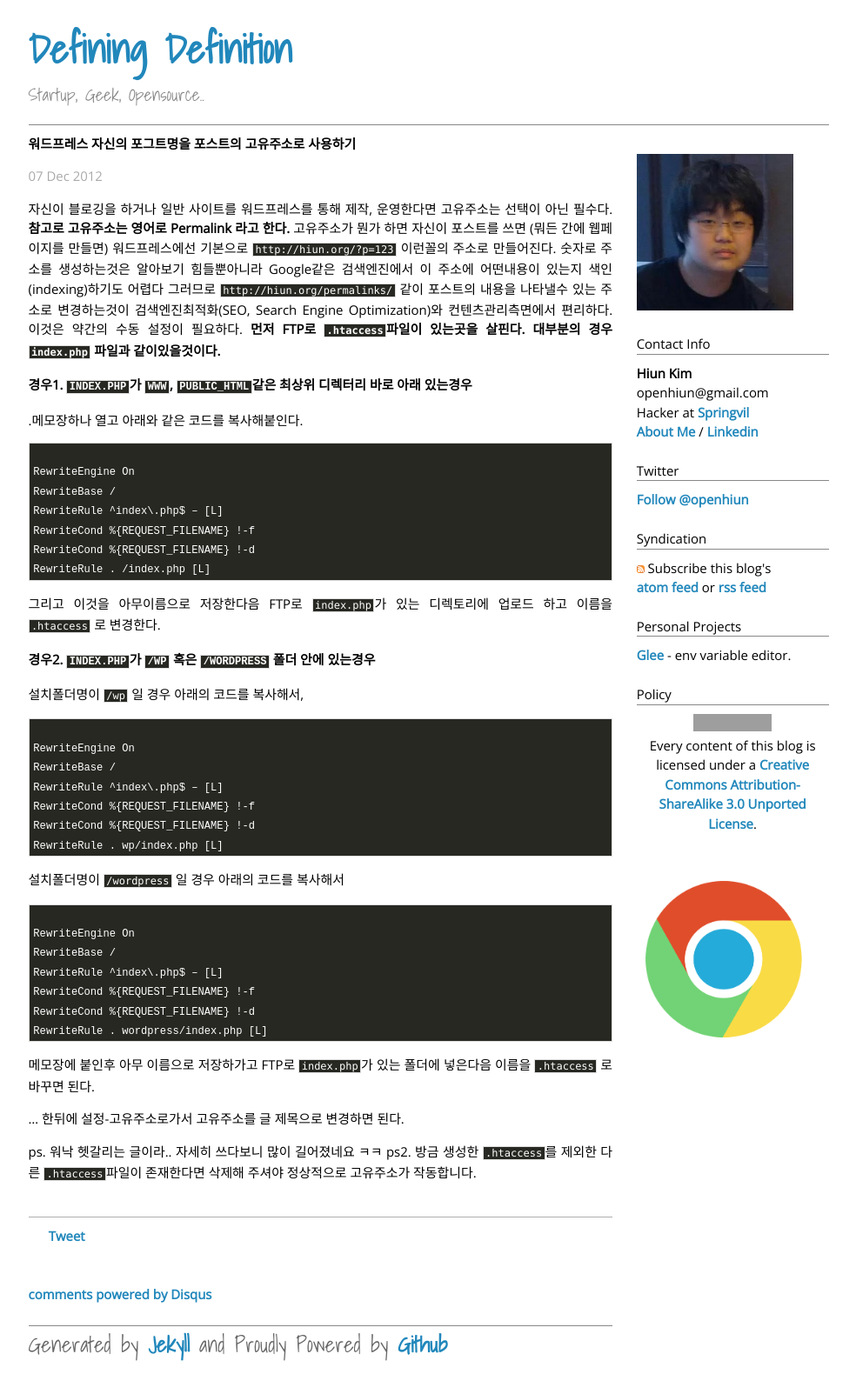
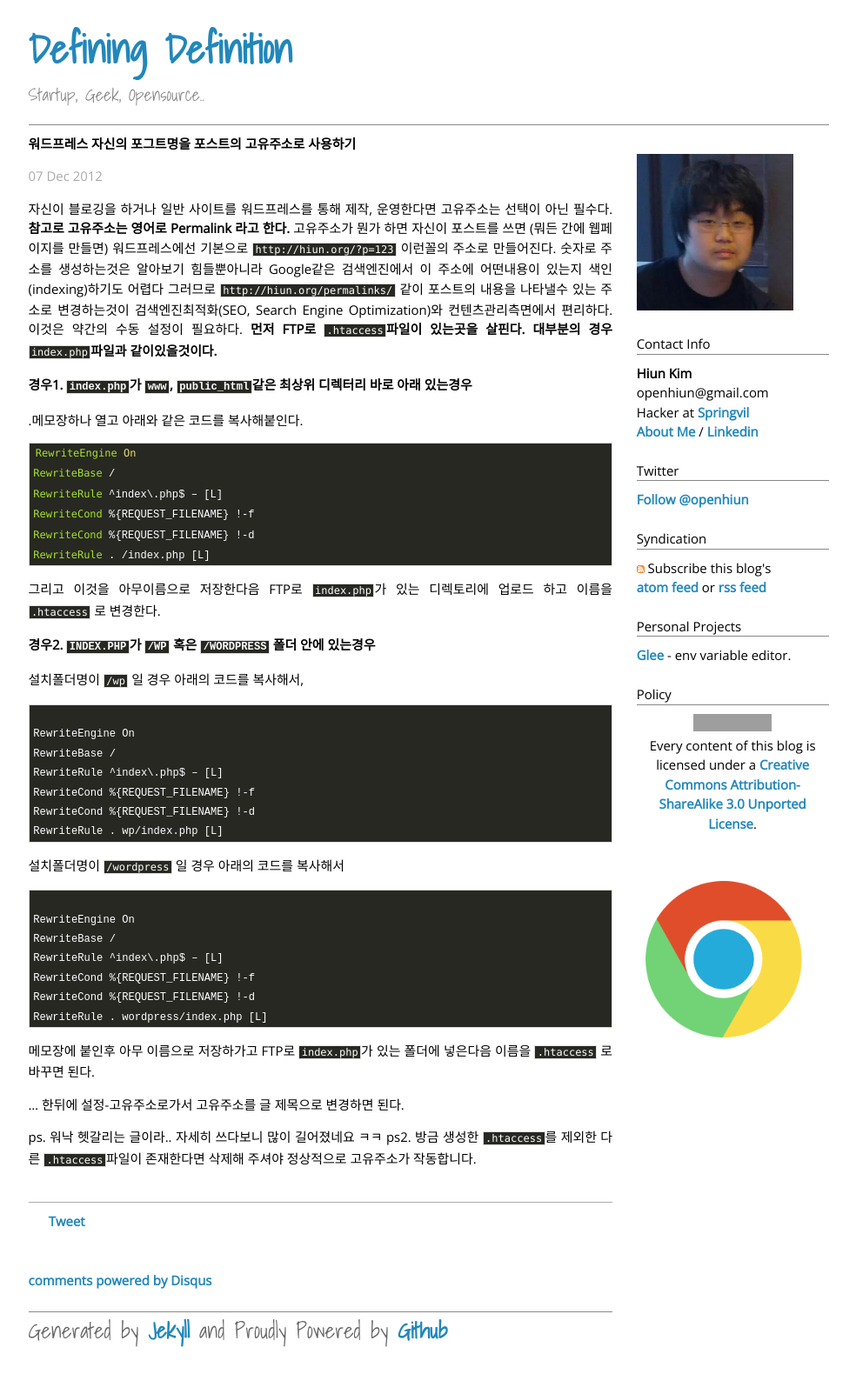
Before and after one commit to Gorski4123/openhiun.github.com, a Jekyll site: the page built from _posts/2012-12-07-using-post-name-as-a-permalink.md, in a window 1280 px wide. Shown: the whole page at 87% size, without its empty margins (160-1144 px from the left). Built offline with Jekyll 4.4.1, drawn with Linux system fonts in a browser that asks for light colours; Markdown is read by kramdown in place of the engine named in the settings; comment, search, counter and statistics services are not loaded; grey boxes are pictures that could not be loaded.

Commit message:
Update 2012-12-07-using-post-name-as-a-permalink.md

```diff
--- a/_posts/2012-12-07-using-post-name-as-a-permalink.md
+++ b/_posts/2012-12-07-using-post-name-as-a-permalink.md
@@ -12,13 +12,13 @@ permalink: /using-post-name-as-a-permalink
 숫자로 주소를 생성하는것은 알아보기 힘들뿐아니라 Google같은 검색엔진에서 이 주소에 어떤내용이 있는지 색인(indexing)하기도 어렵다 그러므로 ``http://hiun.org/permalinks/``
 같이 포스트의 내용을 나타낼수 있는 주소로 변경하는것이 검색엔진최적화(SEO, Search Engine Optimization)와 컨텐츠관리측면에서 편리하다.
 이것은 약간의 수동 설정이 필요하다.
-**먼저 FTP로 ``.htaccess``파일이 있는곳을 살핀다. 대부분의 경우 ``index.php`` 파일과 같이있을것이다.**
+**먼저 FTP로** ``.htaccess``**파일이 있는곳을 살핀다. 대부분의 경우** ``index.php``**파일과 같이있을것이다.**
 
-##경우1. ``INDEX.PHP``가  ``WWW``,  ``PUBLIC_HTML``같은 최상위 디렉터리 바로 아래  있는경우
+##경우1. ``index.php``가  ``www``,  ``public_html``같은 최상위 디렉터리 바로 아래  있는경우
 
 .메모장하나 열고 아래와 같은 코드를 복사해붙인다.
 
-{% highlight apacheconf %}
+{% highlight apache %}
 RewriteEngine On
 RewriteBase /
 RewriteRule ^index\.php$ – [L]
```
